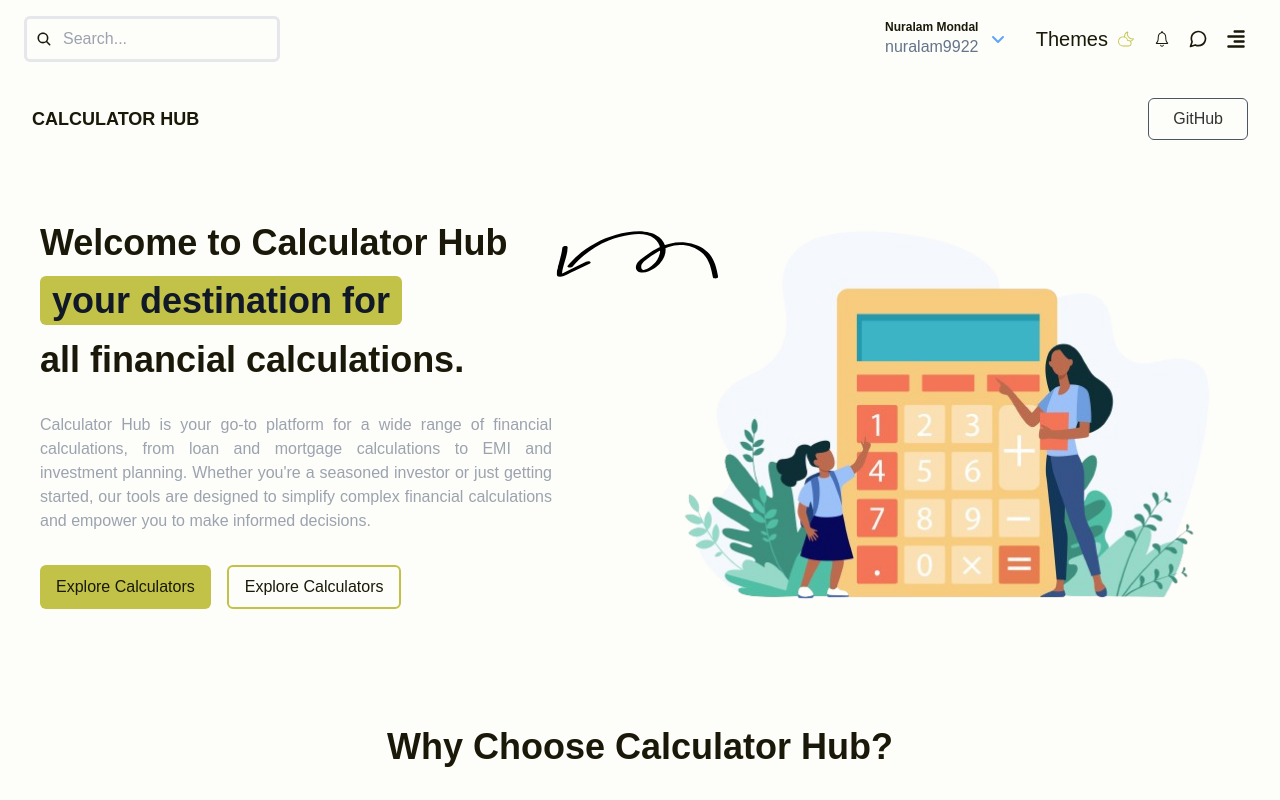
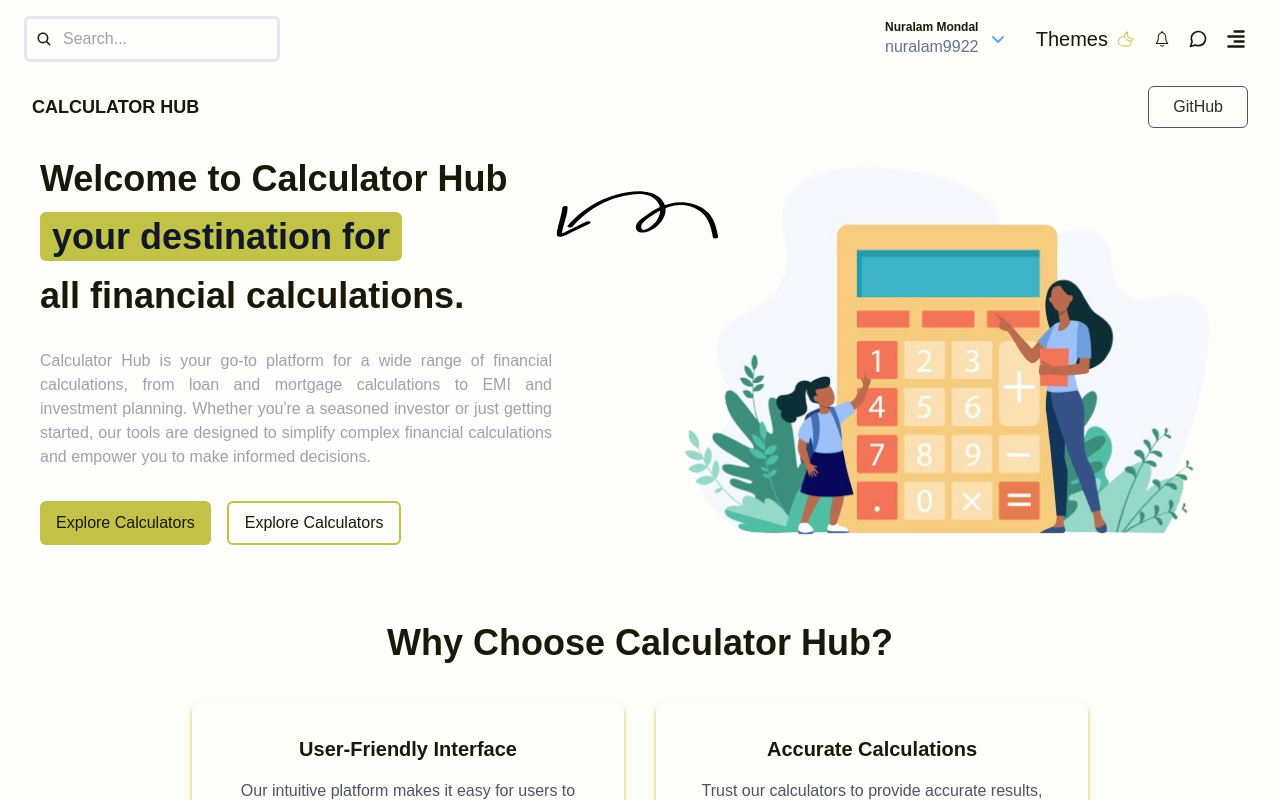
Before and after one commit to nuralam9922/Calculator-Hub, a React (Vite) app: page / in a window 1280 px wide. Built offline with nearby package versions, Linux system fonts and the light colour scheme.

Commit message:
fixing some ui issues

```diff
--- a/src/App.jsx
+++ b/src/App.jsx
@@ -7,6 +7,7 @@
 import Navbar from './components/Navbar/Navbar';
 import { changeTheme } from './theme/theme';
 import { useEffect } from 'react';
+import { Suspense } from 'react';
 function App() {
 	document.title = 'Calculator Hub';
 
@@ -29,7 +30,9 @@
 
 				{/* Main Content */}
 				<div className="container h-screen mx-auto ">
-					<Outlet />
+					<Suspense fallback={<div className="w-full h-screen flex items-center justify-center text-text">Loading...</div>}>
+						<Outlet />
+					</Suspense>
 				</div>
 			</main>
 		</div>
--- a/src/index.css
+++ b/src/index.css
@@ -12,7 +12,7 @@
 @layer base {
 	html[data-theme='theme1'] {
 		--text: #1a1909;
-		--textSecondary: #333333;
+		--textSecondary: #2b2b2b;
 		--background: #fdfdf9;
 		--primary: #c2c248;
 		--secondary: #c0dd9a;
--- a/src/main.jsx
+++ b/src/main.jsx
@@ -4,10 +4,11 @@
 import './index.css';
 import { createBrowserRouter } from 'react-router-dom';
 import { RouterProvider } from 'react-router-dom';
-import Home from './pages/Home/Home.jsx';
-import Calculator from './pages/Calculator/Calculator.jsx';
-import EmiCalculator from './pages/EmiCalculator/EmiCalculator.jsx';
-import LoneCalculator from './pages/LoanCalculator/LoenCalculator.jsx';
+
+const Home = React.lazy(() => import('./pages/Home/Home.jsx'));
+const Calculator = React.lazy(() => import('./pages/Calculator/Calculator.jsx'));
+const EmiCalculator = React.lazy(() => import('./pages/EmiCalculator/EmiCalculator.jsx'));
+const LoneCalculator = React.lazy(() => import('./pages/LoanCalculator/LoenCalculator.jsx'));
 
 const routs = createBrowserRouter([
 	{
@@ -37,6 +38,7 @@
 ReactDOM.createRoot(document.getElementById('root')).render(
 	<React.StrictMode>
 		<RouterProvider router={routs}>
+
 			<App />
 		</RouterProvider>
 	</React.StrictMode>
--- a/src/pages/Home/Home.jsx
+++ b/src/pages/Home/Home.jsx
@@ -5,7 +5,7 @@
 	return (
 		<main className="min-h-screen w-full poppins-regular  bg-background">
 			{/* Header */}
-			<nav className="w-full flex items-center justify-between bg-background text-text px-8 py-5 shadow-md">
+			<nav className="w-full flex items-center justify-between bg-background text-text px-8 py-2 shadow-md">
 				<div className="logo font-bold text-lg text-text">CALCULATOR HUB</div>
 				<a
 					href="https://github.com"
@@ -18,7 +18,7 @@
 			</nav>
 
 			{/* Main Content */}
-			<section className="flex flex-col md:flex-row items-center justify-between bg-background text-text py-10 px-10 relative z-[10]">
+			<section className="flex flex-col md:flex-row items-center justify-between bg-background text-text  px-10 relative z-[10]">
 				<div className="w-full md:w-1/2 mb-8 md:mb-0 md:mr-8">
 					<div className="text-text poppins-semibold flex flex-col items-center md:items-start justify-between gap-3  md:gap-0">
 						<h1 className="font-bold text-2xl sm:text-3xl text-nowrap md:text-4xl leading-tight md:leading-relaxed">
```
